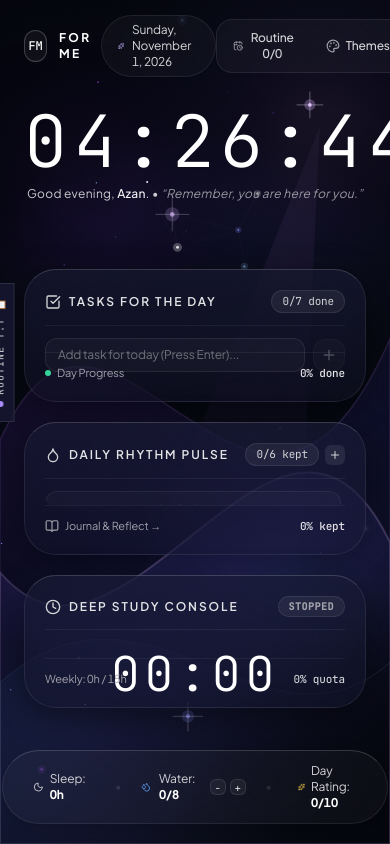
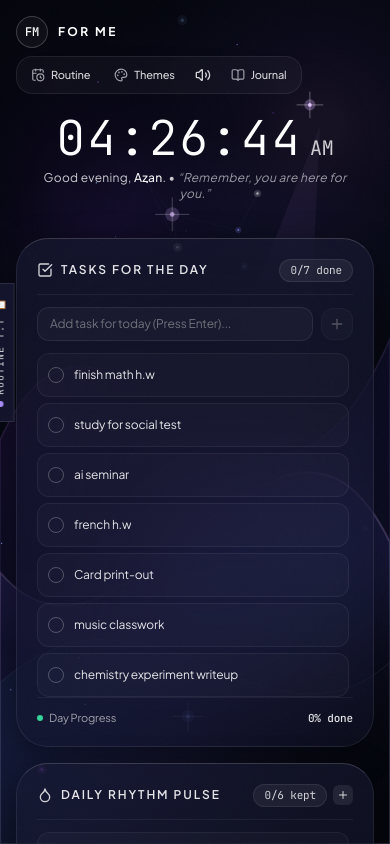
Before and after one commit to azanabdullah2752012-ui/for-me, a React (Vite) app: page / in a window 390 px wide. Built offline with nearby package versions, Linux system fonts and the light colour scheme.

Commit message:
fix(responsive): enable complete cross-device responsiveness across mobile, tablet portrait, and desktop viewports

```diff
--- a/src/App.tsx
+++ b/src/App.tsx
@@ -117,7 +117,7 @@ const SanctuaryLayout: React.FC = () => {
 
       {/* When on Wallpaper View: Render the edge-to-edge Wallpaper HUD */}
       {isWallpaper ? (
-        <main id="main-content" className="w-full h-full overflow-hidden relative z-10">
+        <main id="main-content" className="w-full h-full overflow-y-auto lg:overflow-hidden relative z-10">
           {renderActiveView()}
         </main>
       ) : (
--- a/src/views/LifeOverviewView.tsx
+++ b/src/views/LifeOverviewView.tsx
@@ -259,9 +259,9 @@ export const LifeOverviewView: React.FC = () => {
 
       {/* 3. Category Momentum Cards (Click to Drill Down) */}
       <div className="space-y-3">
-        <div className="flex items-center justify-between text-xs text-[var(--text-muted)] font-mono">
+        <div className="flex flex-col sm:flex-row sm:items-center justify-between text-xs text-[var(--text-muted)] font-mono gap-1">
           <span>CATEGORY PERFORMANCE & MOMENTUM</span>
-          <span>CLICK ANY CARD TO OPEN DEEP TRACKER →</span>
+          <span className="text-[11px] sm:text-xs">CLICK ANY CARD TO OPEN DEEP TRACKER →</span>
         </div>
 
         <div className="grid grid-cols-1 sm:grid-cols-2 lg:grid-cols-3 gap-5">
--- a/src/views/WallpaperHUDView.tsx
+++ b/src/views/WallpaperHUDView.tsx
@@ -134,14 +134,14 @@ export const WallpaperHUDView: React.FC = () => {
   }, []);
 
   return (
-    <div className="relative w-screen h-screen max-h-screen overflow-hidden flex flex-col justify-between pt-6 md:pt-7 lg:pt-8 px-6 md:px-10 lg:px-14 pb-5 md:pb-6 select-none z-10 animate-fadeIn">
+    <div className="relative w-screen min-h-screen lg:h-screen lg:max-h-screen overflow-y-auto lg:overflow-hidden flex flex-col justify-between pt-4 sm:pt-6 lg:pt-8 px-4 sm:px-6 md:px-8 lg:px-14 pb-5 md:pb-6 select-none z-10 animate-fadeIn">
       {/* Accessible landmark heading */}
       <h1 className="sr-only">FOR ME — Private Life Ledger & Personal Tracking Sanctuary</h1>
 
       {/* ======================================================== */}
       {/* 1. FLOATING TOP UTILITY BAR (Exact reference layout)     */}
       {/* ======================================================== */}
-      <header className="flex items-center justify-between w-full h-11 shrink-0 z-20">
+      <header className="flex flex-wrap items-center justify-between w-full min-h-11 shrink-0 z-20 gap-2 sm:gap-4">
         {/* Left: Brand Identity */}
         <div
           onClick={() => setActiveTab('overview')}
@@ -149,7 +149,7 @@ export const WallpaperHUDView: React.FC = () => {
           tabIndex={0}
           onKeyDown={(e) => { if (e.key === 'Enter' || e.key === ' ') setActiveTab('overview'); }}
           aria-label="FM FOR ME — Open Workspace & Life Overview"
-          className="flex items-center gap-3 cursor-pointer group"
+          className="flex items-center gap-2.5 sm:gap-3 cursor-pointer group shrink-0"
           title="Open Workspace & Life Overview"
         >
           <div className="w-8 h-8 rounded-full border border-white/20 bg-white/[0.04] group-hover:bg-white/[0.1] group-hover:border-white/40 flex items-center justify-center text-white text-xs font-mono font-medium tracking-tight shadow-sm transition-all">
@@ -160,25 +160,27 @@ export const WallpaperHUDView: React.FC = () => {
           </span>
         </div>
 
-        {/* Center Pill: Current Date */}
-        <div className="flex items-center gap-2 px-4 py-1.5 rounded-full bg-white/[0.035] backdrop-blur-2xl border border-white/[0.08] text-xs font-sans text-zinc-300 shadow-sm">
+        {/* Center Pill: Current Date (hidden on mobile to prevent overflow) */}
+        <div className="hidden md:flex items-center gap-2 px-3.5 py-1.5 rounded-full bg-white/[0.035] backdrop-blur-2xl border border-white/[0.08] text-xs font-sans text-zinc-300 shadow-sm shrink-0">
           <Sparkles className="w-3.5 h-3.5 text-violet-300" />
           <span>{currentDateStr}</span>
         </div>
 
         {/* Right Toolbar */}
-        <div className="flex items-center gap-1.5 p-1 rounded-2xl bg-white/[0.04] backdrop-blur-2xl border border-white/[0.08] text-xs text-zinc-300">
+        <div className="flex items-center gap-1 sm:gap-1.5 p-1 rounded-2xl bg-white/[0.04] backdrop-blur-2xl border border-white/[0.08] text-xs text-zinc-300 shrink-0">
           <button
+            type="button"
             onClick={() => setIsRoutineOpen(true)}
-            className="px-3 py-1.5 rounded-xl hover:bg-white/[0.06] hover:text-white flex items-center gap-1.5 transition-colors font-medium"
+            className="px-2.5 sm:px-3 py-1.5 rounded-xl hover:bg-white/[0.06] hover:text-white flex items-center gap-1.5 transition-colors font-medium text-[11px] sm:text-xs"
           >
             <CalendarClock className="w-3.5 h-3.5 text-zinc-400" />
-            <span>Routine 0/0</span>
+            <span>Routine</span>
           </button>
 
           <button
+            type="button"
             onClick={() => setIsThemeModalOpen(true)}
-            className="px-3 py-1.5 rounded-xl hover:bg-white/[0.06] hover:text-white flex items-center gap-1.5 transition-colors font-medium"
+            className="px-2.5 sm:px-3 py-1.5 rounded-xl hover:bg-white/[0.06] hover:text-white flex items-center gap-1.5 transition-colors font-medium text-[11px] sm:text-xs"
           >
             <Palette className="w-3.5 h-3.5 text-zinc-400" />
             <span>Themes</span>
@@ -195,8 +197,9 @@ export const WallpaperHUDView: React.FC = () => {
           </button>
 
           <button
+            type="button"
             onClick={() => setActiveTab('journal')}
-            className="px-3 py-1.5 rounded-xl hover:bg-white/[0.06] hover:text-white flex items-center gap-1.5 transition-colors font-medium text-zinc-300"
+            className="px-2.5 sm:px-3 py-1.5 rounded-xl hover:bg-white/[0.06] hover:text-white flex items-center gap-1.5 transition-colors font-medium text-zinc-300 text-[11px] sm:text-xs"
           >
             <BookOpen className="w-3.5 h-3.5 text-zinc-400" />
             <span>Journal</span>
@@ -207,28 +210,28 @@ export const WallpaperHUDView: React.FC = () => {
       {/* ======================================================== */}
       {/* 2. GRAND CENTER RETRO DIGITAL CLOCK & GREETING           */}
       {/* ======================================================== */}
-      <section className="text-center shrink-0 my-auto py-2 space-y-2">
-        <div className="inline-flex items-baseline justify-center gap-3 sm:gap-5 font-mono text-white select-none leading-none">
-          <span className="text-7xl sm:text-8xl md:text-9xl lg:text-[108px] font-light tracking-[0.08em] drop-shadow-[0_8px_40px_rgba(0,0,0,0.85)]">
+      <section className="text-center shrink-0 my-3 sm:my-auto py-2 space-y-2">
+        <div className="inline-flex items-baseline justify-center gap-2 sm:gap-3 md:gap-5 font-mono text-white select-none leading-none">
+          <span className="text-5xl sm:text-6xl md:text-8xl lg:text-[104px] font-light tracking-[0.04em] sm:tracking-[0.08em] drop-shadow-[0_8px_40px_rgba(0,0,0,0.85)]">
             {clockTime}
           </span>
-          <span className="text-3xl sm:text-4xl md:text-5xl font-mono text-zinc-300 font-normal">
+          <span className="text-xl sm:text-2xl md:text-3xl lg:text-4xl font-mono text-zinc-300 font-normal">
             {clockAmPm}
           </span>
         </div>
 
-        <p className="text-xs sm:text-sm text-zinc-300 font-sans tracking-wide">
+        <p className="text-xs sm:text-sm text-zinc-300 font-sans tracking-wide px-4">
           Good evening, <span className="text-white font-medium">{profile.name}</span>. •{' '}
           <span className="italic text-zinc-400">&ldquo;Remember, you are here for you.&rdquo;</span>
         </p>
       </section>
 
       {/* ======================================================== */}
-      {/* 3. THREE FROSTED GLASS CONSOLE CARDS (Exact proportions) */}
+      {/* 3. THREE FROSTED GLASS CONSOLE CARDS (Responsive Grid)  */}
       {/* ======================================================== */}
-      <section className="grid grid-cols-1 md:grid-cols-3 gap-5 lg:gap-6 my-auto items-stretch max-h-[52vh]">
+      <section className="grid grid-cols-1 lg:grid-cols-3 gap-4 md:gap-5 lg:gap-6 my-auto items-stretch w-full max-lg:py-4 lg:max-h-[52vh]">
         {/* ── CARD 1: TASKS FOR THE DAY ── */}
-        <div className="p-5 lg:p-6 rounded-[2rem] bg-gradient-to-b from-[#181a33]/60 to-[#121326]/40 hover:from-[#1b1e3b]/70 hover:to-[#14162e]/50 backdrop-blur-3xl border border-white/[0.08] border-t-white/[0.18] shadow-[0_8px_32px_0_rgba(0,0,0,0.45)] flex flex-col justify-between h-full overflow-hidden transition-all duration-300">
+        <div className="p-5 lg:p-6 rounded-[2rem] bg-gradient-to-b from-[#181a33]/60 to-[#121326]/40 hover:from-[#1b1e3b]/70 hover:to-[#14162e]/50 backdrop-blur-3xl border border-white/[0.08] border-t-white/[0.18] shadow-[0_8px_32px_0_rgba(0,0,0,0.45)] flex flex-col justify-between h-auto min-h-[300px] lg:h-full overflow-hidden transition-all duration-300">
           <div className="flex-1 min-h-0 flex flex-col space-y-3">
             {/* Header */}
             <div className="flex items-center justify-between pb-3 border-b border-white/[0.06] shrink-0">
@@ -321,7 +324,7 @@ export const WallpaperHUDView: React.FC = () => {
         </div>
 
         {/* ── CARD 2: DAILY RHYTHM PULSE ── */}
-        <div className="p-5 lg:p-6 rounded-[2rem] bg-gradient-to-b from-[#181a33]/60 to-[#121326]/40 hover:from-[#1b1e3b]/70 hover:to-[#14162e]/50 backdrop-blur-3xl border border-white/[0.08] border-t-white/[0.18] shadow-[0_8px_32px_0_rgba(0,0,0,0.45)] flex flex-col justify-between h-full overflow-hidden transition-all duration-300">
+        <div className="p-5 lg:p-6 rounded-[2rem] bg-gradient-to-b from-[#181a33]/60 to-[#121326]/40 hover:from-[#1b1e3b]/70 hover:to-[#14162e]/50 backdrop-blur-3xl border border-white/[0.08] border-t-white/[0.18] shadow-[0_8px_32px_0_rgba(0,0,0,0.45)] flex flex-col justify-between h-auto min-h-[300px] lg:h-full overflow-hidden transition-all duration-300">
           <div className="flex-1 min-h-0 flex flex-col space-y-3">
             {/* Header */}
             <div className="flex items-center justify-between pb-3 border-b border-white/[0.06] shrink-0">
@@ -410,7 +413,7 @@ export const WallpaperHUDView: React.FC = () => {
         </div>
 
         {/* ── CARD 3: DEEP STUDY CONSOLE ── */}
-        <div className="p-5 lg:p-6 rounded-[2rem] bg-gradient-to-b from-[#181a33]/60 to-[#121326]/40 hover:from-[#1b1e3b]/70 hover:to-[#14162e]/50 backdrop-blur-3xl border border-white/[0.08] border-t-white/[0.18] shadow-[0_8px_32px_0_rgba(0,0,0,0.45)] flex flex-col justify-between h-full overflow-hidden transition-all duration-300">
+        <div className="p-5 lg:p-6 rounded-[2rem] bg-gradient-to-b from-[#181a33]/60 to-[#121326]/40 hover:from-[#1b1e3b]/70 hover:to-[#14162e]/50 backdrop-blur-3xl border border-white/[0.08] border-t-white/[0.18] shadow-[0_8px_32px_0_rgba(0,0,0,0.45)] flex flex-col justify-between h-auto min-h-[300px] lg:h-full overflow-hidden transition-all duration-300">
           <div className="flex-1 min-h-0 flex flex-col space-y-3">
             {/* Header */}
             <div className="flex items-center justify-between pb-3 border-b border-white/[0.06] shrink-0">
@@ -496,9 +499,9 @@ export const WallpaperHUDView: React.FC = () => {
       {/* ======================================================== */}
       {/* 4. FLOATING BOTTOM STATUS DOCKS                          */}
       {/* ======================================================== */}
-      <footer className="relative shrink-0 flex items-center justify-center w-full pt-3 z-20">
+      <footer className="relative shrink-0 flex flex-col xl:flex-row items-center justify-center w-full pt-4 pb-2 z-20 gap-3">
         {/* Center Pill: Sleep, Water, Day Rating */}
-        <div className="flex items-center gap-5 px-6 py-2.5 rounded-full bg-white/[0.035] backdrop-blur-2xl border border-white/[0.08] border-t-white/[0.16] text-xs font-sans text-zinc-300 shadow-md">
+        <div className="flex flex-wrap items-center justify-center gap-3 sm:gap-5 px-4 sm:px-6 py-2.5 rounded-full bg-white/[0.035] backdrop-blur-2xl border border-white/[0.08] border-t-white/[0.16] text-xs font-sans text-zinc-300 shadow-md">
           {/* Sleep */}
           <div
             role="button"
@@ -559,7 +562,7 @@ export const WallpaperHUDView: React.FC = () => {
         {/* Right Floating Pill: Focus Audio */}
         <div
           onClick={() => setIsAudioDockOpen(true)}
-          className="absolute right-0 bottom-0 hidden md:flex items-center gap-2.5 px-4 py-2 rounded-2xl bg-white/[0.035] backdrop-blur-2xl border border-white/[0.08] hover:border-white/[0.2] text-xs font-sans text-white shadow-md cursor-pointer group transition-all"
+          className="xl:absolute xl:right-0 xl:bottom-0 flex items-center gap-2.5 px-4 py-2 rounded-2xl bg-white/[0.035] backdrop-blur-2xl border border-white/[0.08] hover:border-white/[0.2] text-xs font-sans text-white shadow-md cursor-pointer group transition-all"
         >
           <div className="w-8 h-8 rounded-xl bg-white/[0.08] border border-white/[0.15] flex items-center justify-center text-zinc-300 group-hover:text-white transition-colors">
             <Headphones className="w-4 h-4" />
```
